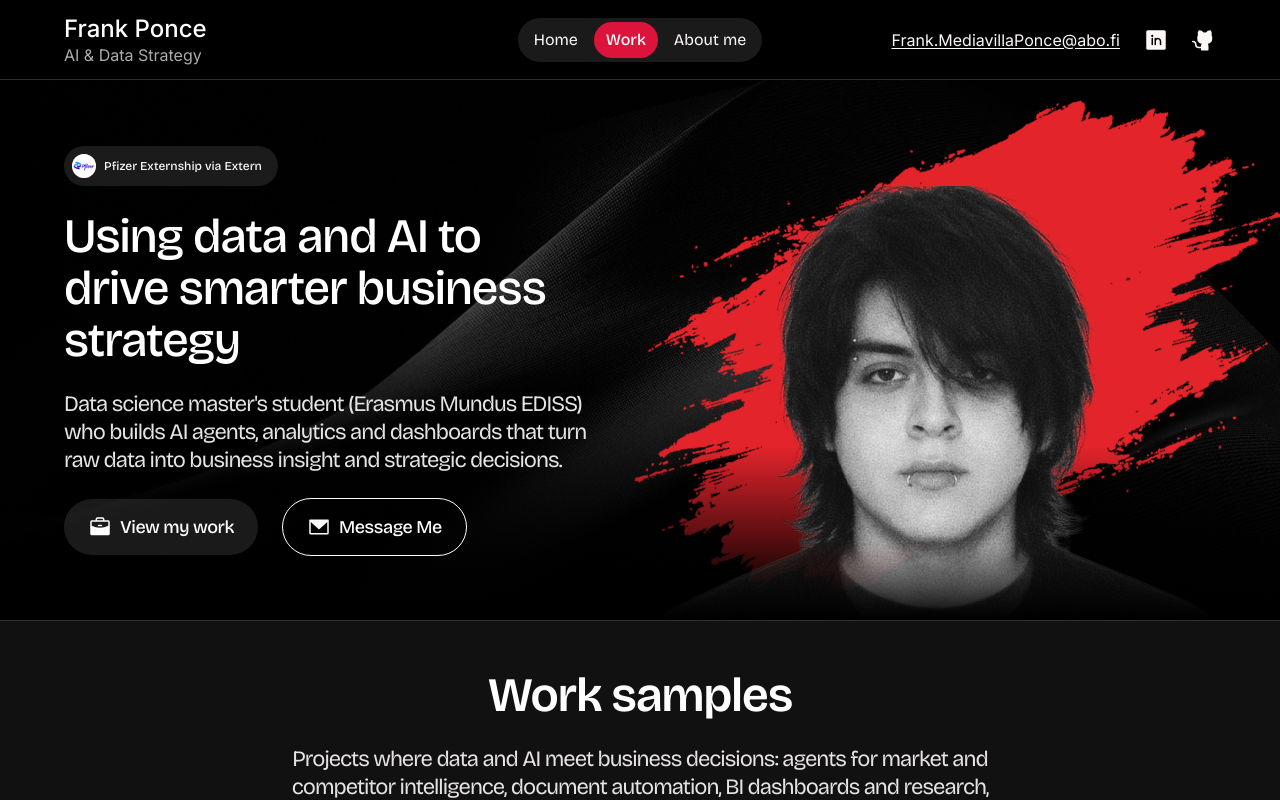
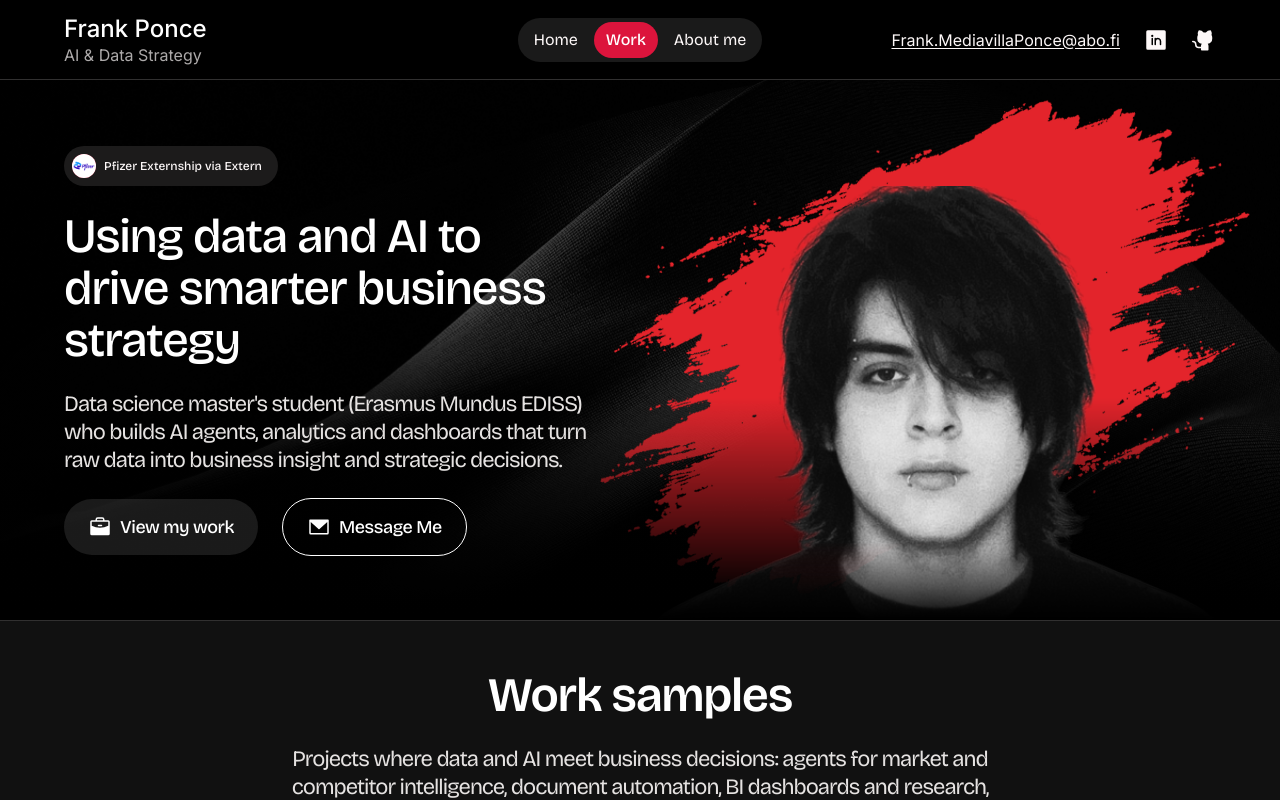
Before and after one commit to FrankPonce/Portfolio, a Next.js app: page / in a window 1280 px wide. Shown: the top 800 px of the page. Built offline with nearby package versions, Linux system fonts and the light colour scheme.

Commit message:
Hero updated

```diff
--- a/src/app/globals.css
+++ b/src/app/globals.css
@@ -15,10 +15,10 @@
   --color-pf-text-subtle: var(--pf-text-subtle);
   --color-pf-text-muted: var(--pf-text-muted);
   --color-pf-heading: var(--pf-heading);
-  --color-pf-accent: var(--pf-accent);
+  --color-pf-accent: crimson;
   --color-pf-on-accent: var(--pf-on-accent);
   --color-pf-link: var(--pf-link);
-  --color-pf-highlight: var(--pf-highlight);
+  --color-pf-highlight: crimson;
   --color-pf-on-highlight: var(--pf-on-highlight);
   --color-pf-tag: var(--pf-tag);
   --color-pf-tag-text: var(--pf-tag-text);
@@ -44,10 +44,10 @@
   --pf-text-subtle: #e5e2e1;
   --pf-text-muted: #adaaaa;
   --pf-heading: #ffffff;
-  --pf-accent: #d05959;
+  --pf-accent: crimson;
   --pf-on-accent: #1c1b1b;
   --pf-link: crimson;
-  --pf-highlight: #dd8686;
+  --pf-highlight: crimson;
   --pf-on-highlight: #1c1b1b;
   --pf-tag: rgba(255, 255, 255, 0.1);
   --pf-tag-text: #fdf8f8;
--- a/src/components/Hero.tsx
+++ b/src/components/Hero.tsx
@@ -40,7 +40,7 @@ function Portrait({ className }: { className: string }) {
       <img
         alt=""
         aria-hidden="true"
-        className="pointer-events-none absolute -top-[20%] -left-[4%] w-[116%] max-w-none select-none [mask-image:linear-gradient(to_bottom,black_70%,transparent)]"
+        className="pointer-events-none absolute -top-[20%] -left-[10%] w-[116%] max-w-none select-none [mask-image:linear-gradient(to_bottom,black_60%,transparent)]"
         src="/images/hero-brush.png"
       />
       <img
```
Also changed, not shown: public/images/hero-cutout.png.
